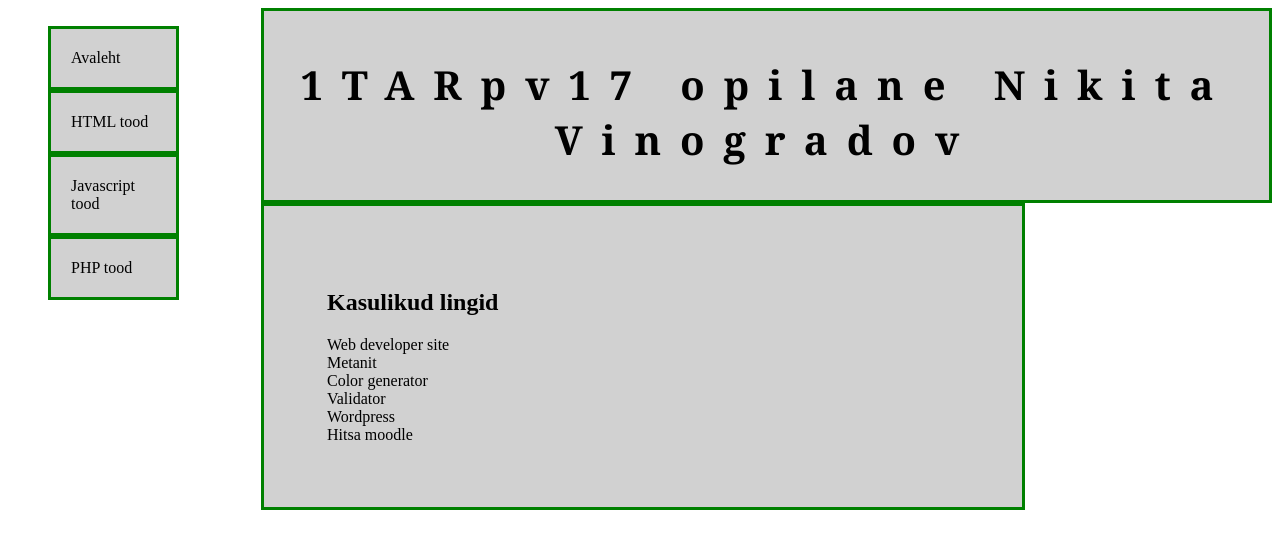
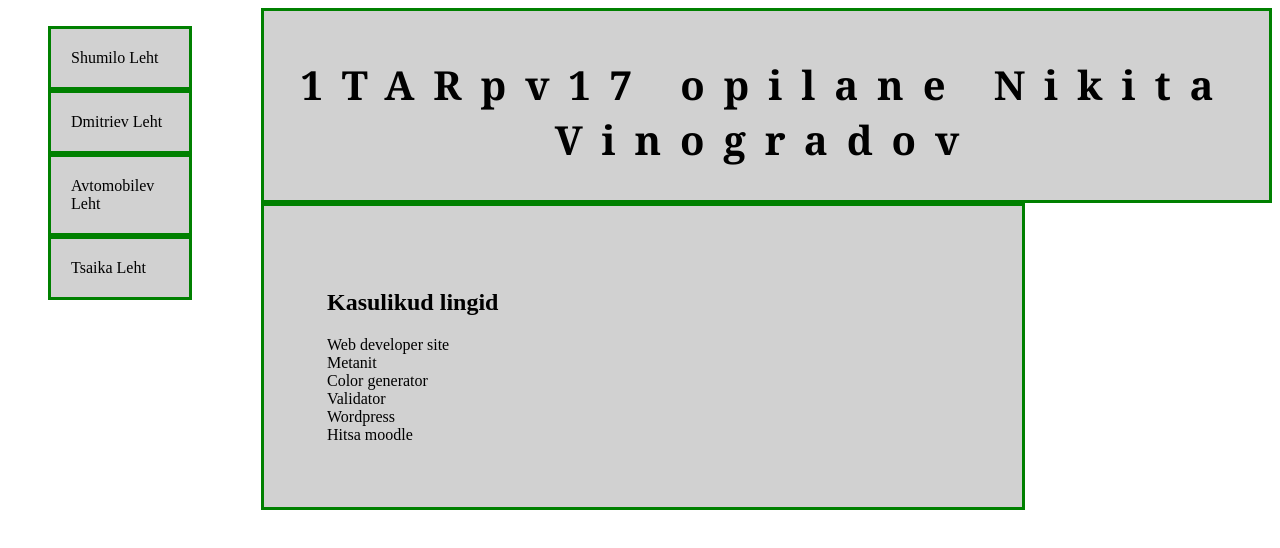
Before and after one commit to NikVin322/Just-a-simple-repository, a plain HTML site: page index.html in a window 1280 px wide. Drawn offline with Linux system fonts and the light colour scheme.

Commit message:
TODO2: Vipolneno

```diff
--- a/index.html
+++ b/index.html
@@ -13,10 +13,10 @@
   <nav>
   <!--TODO поменять ссылки на сайты и их названия-->
     <ul>
-      <li><a href="index.html">Avaleht</a></li>
-      <li><a href="htmltood.html">HTML tood</a></li>
-      <li><a href="javascripttood.html">Javascript tood</a></li>
-      <li><a href="phptood.html">PHP tood</a></li>
+      <li><a href="https://shumilo17.thkit.ee/homepage">Shumilo Leht</a></li>
+      <li><a href="https://dmitrijev17.thkit.ee/">Dmitriev Leht</a></li>
+      <li><a href="https://avtomobilev17.thkit.ee/">Avtomobilev Leht</a></li>
+      <li><a href="https://tsaika17.thkit.ee/">Tsaika Leht</a></li>
     </ul>
   </nav>
   <main>
```
